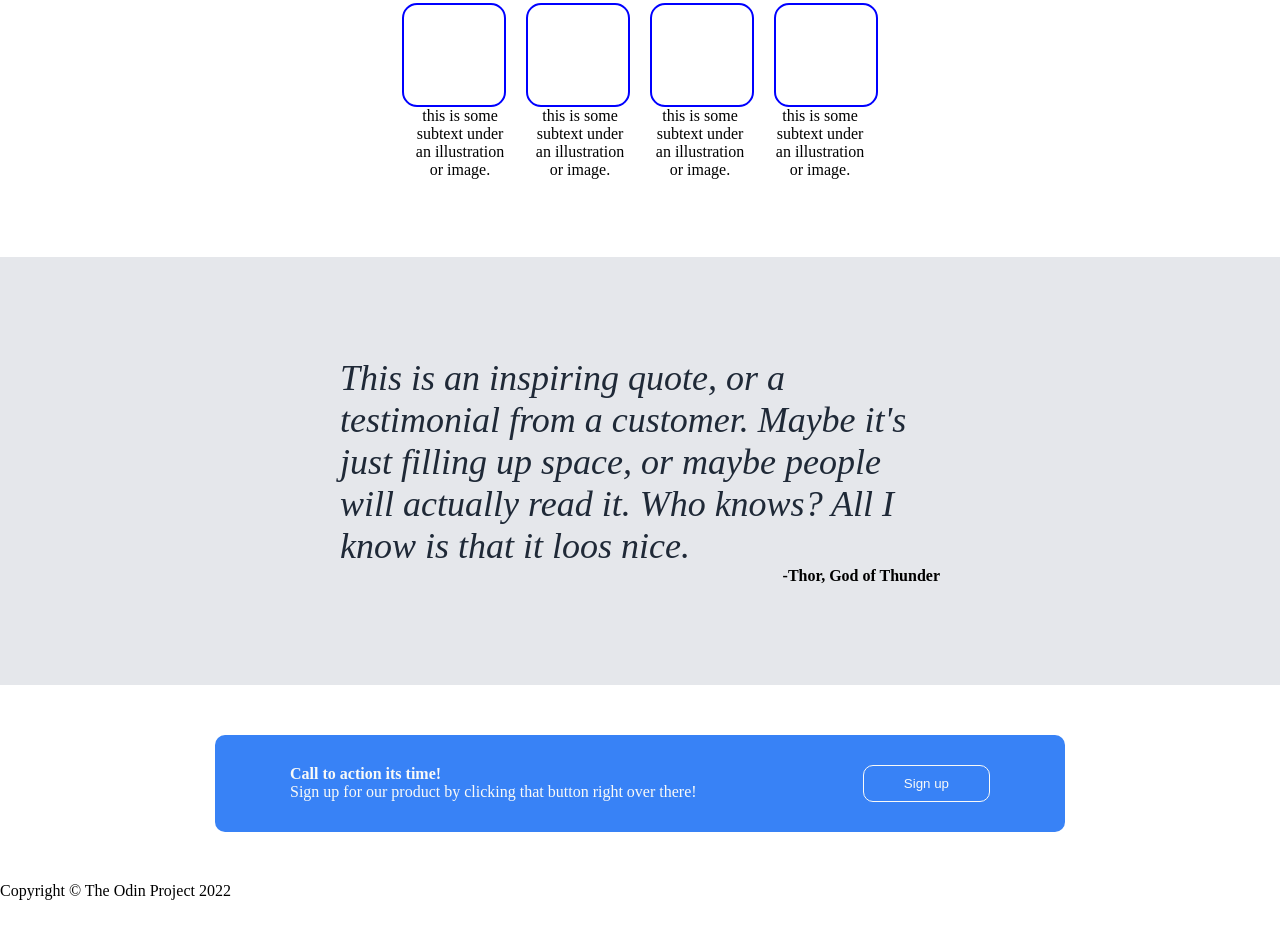
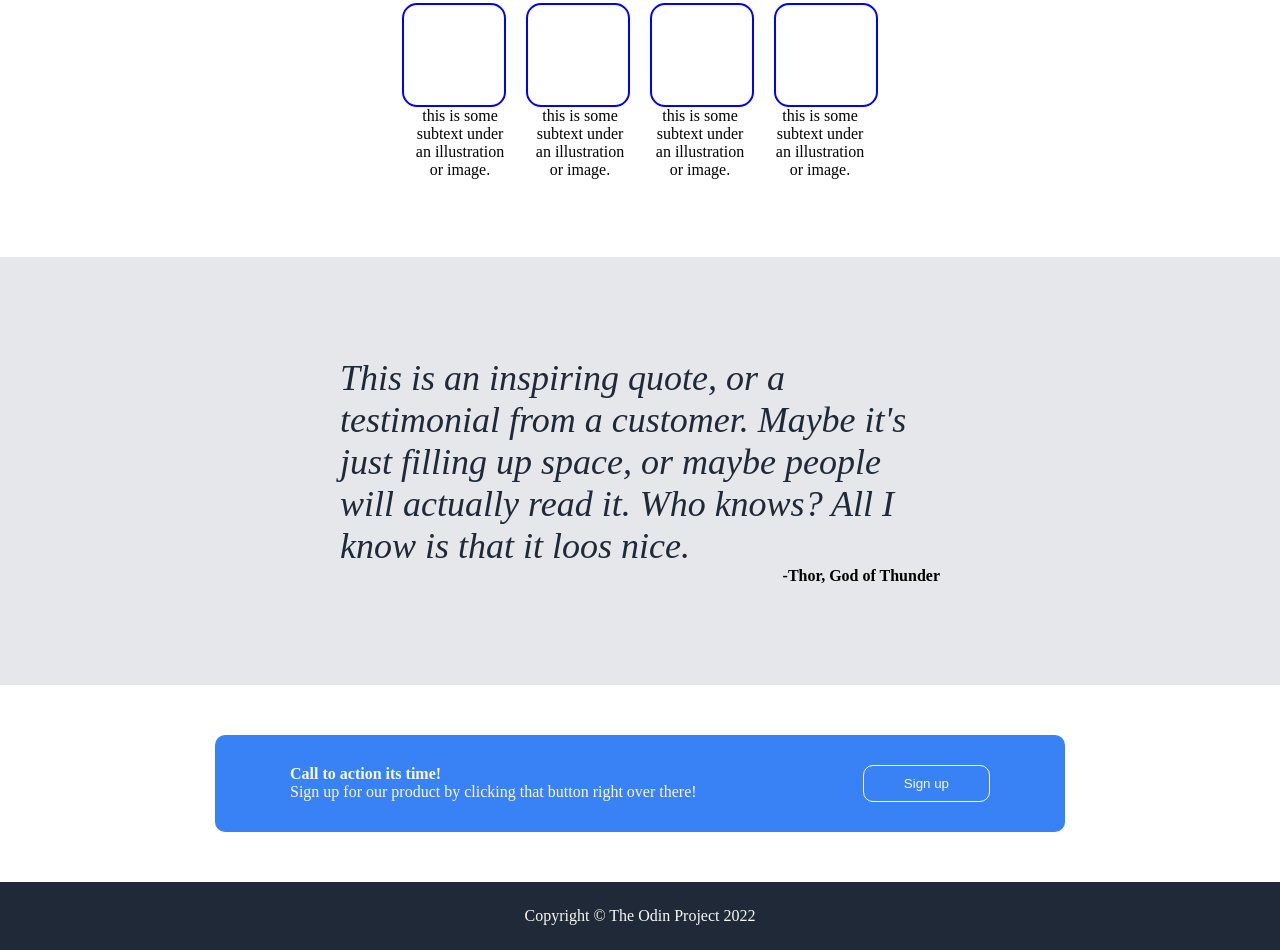
Before and after one commit to buryurdead/landing_page, a plain HTML site: page index.html in a window 1280 px wide. Shown: the part 405-1355 px from the top of the page. Before the commit the page ends 1305 px from the top, so only its background shows below. Drawn offline with Linux system fonts and the light colour scheme.

Commit message:
Added footer footer styled project complete

```diff
--- a/css/style.css
+++ b/css/style.css
@@ -148,3 +148,10 @@ ul li {
     border-radius: 10px;
     padding: 10px 40px;
 }
+
+.foot-container {
+    background: #1F2937;
+    color: #F9FAF8;
+    text-align: center;
+    padding: 25px 0;
+}
```
Also changed, not shown: index.html (+1 -0 lines).
